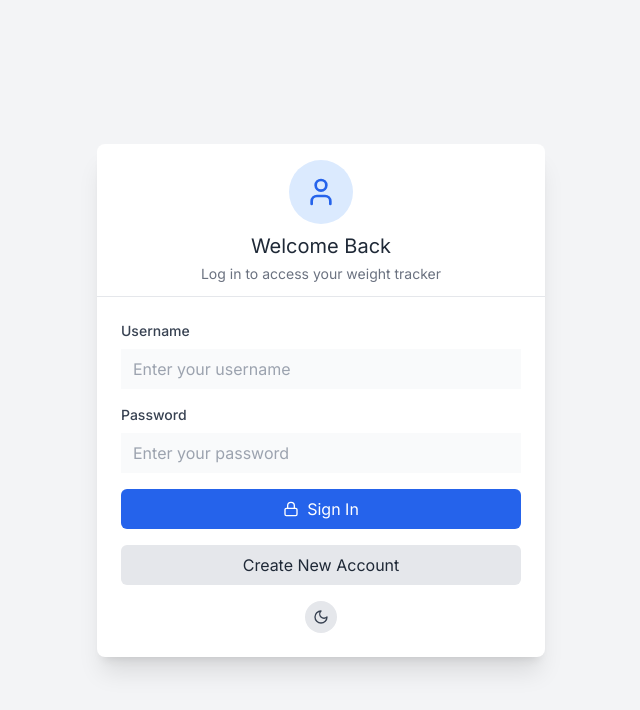
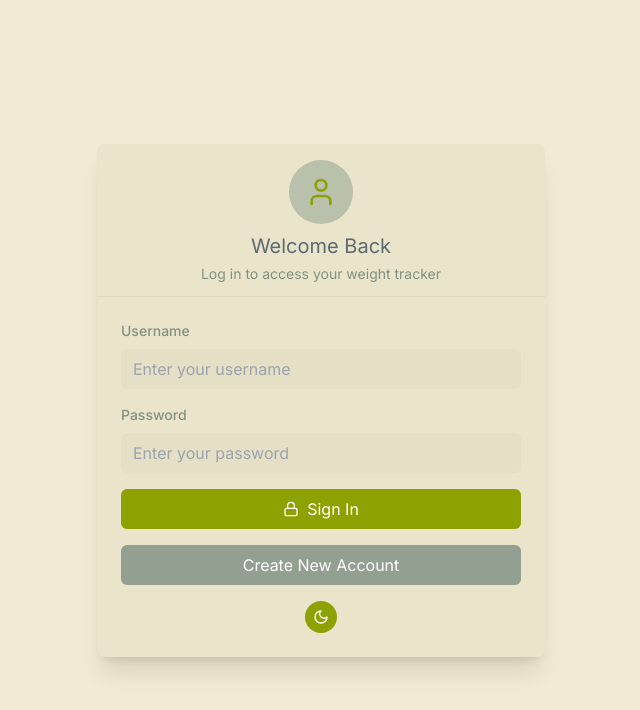
Before and after one commit to jack0z/weight-tracker, a Next.js app: page / in a window 1280 px wide. Shown: the top 710 px of the page, without its empty margins (319-959 px from the left). Built offline with nearby package versions, Linux system fonts and the light colour scheme.

Commit message:
light theme login screen change

```diff
--- a/components/Login.jsx
+++ b/components/Login.jsx
@@ -21,40 +21,54 @@ export default function Login({ onLogin, theme, toggleTheme }) {
     }
   };
 
+  // Define colors based on theme for consistency
+  const colors = {
+    bg: theme === 'dark' ? 'bg-[#2b2d31]' : 'bg-[#F3EAD3]',
+    cardBg: theme === 'dark' ? 'bg-[#313338]' : 'bg-[#EAE4CA]',
+    border: theme === 'dark' ? 'border-[#1e1f22]' : 'border-[#DDD8BE]',
+    text: theme === 'dark' ? 'text-[#e3e5e8]' : 'text-[#5C6A72]',
+    textMuted: theme === 'dark' ? 'text-[#b5bac1]' : 'text-[#829181]',
+    buttonBgPrimary: theme === 'dark' ? 'bg-[#5865f2] hover:bg-[#4752c4]' : 'bg-[#8DA101] hover:bg-[#798901]',
+    buttonBgSecondary: theme === 'dark' ? 'bg-[#4f545c] hover:bg-[#5d6269]' : 'bg-[#939F91] hover:bg-[#8A948C]',
+    inputBg: theme === 'dark' ? 'bg-[#1e1f22]' : 'bg-[#E5DFC5]',
+    iconBg: theme === 'dark' ? 'bg-[#404249]' : 'bg-[#B9C0AB]',
+    iconColor: theme === 'dark' ? 'text-[#5865f2]' : 'text-[#8DA101]',
+  };
+
   return (
-    <div className={`min-h-screen ${theme === 'dark' ? 'bg-[#2b2d31]' : 'bg-gray-100'} flex items-center justify-center p-4`}>
-      <Card className={`w-full max-w-md ${theme === 'dark' ? 'bg-[#313338] border-[#1e1f22]' : 'bg-white border-gray-200'} shadow-xl rounded-lg overflow-hidden`}>
-        <CardHeader className={`border-b ${theme === 'dark' ? 'border-[#1e1f22]' : 'border-gray-200'} pb-3 pt-4 flex flex-col items-center`}>
-          <div className="w-16 h-16 rounded-full bg-blue-100 dark:bg-blue-900 flex items-center justify-center mb-2">
-            <User className={`h-8 w-8 ${theme === 'dark' ? 'text-[#5865f2]' : 'text-blue-600'}`} />
+    <div className={`min-h-screen ${colors.bg} flex items-center justify-center p-4`}>
+      <Card className={`w-full max-w-md ${colors.cardBg} ${colors.border} shadow-xl rounded-lg overflow-hidden`}>
+        <CardHeader className={`border-b ${colors.border} pb-3 pt-4 flex flex-col items-center`}>
+          <div className={`w-16 h-16 rounded-full ${colors.iconBg} flex items-center justify-center mb-2`}>
+            <User className={`h-8 w-8 ${colors.iconColor}`} />
           </div>
-          <CardTitle className={`${theme === 'dark' ? 'text-[#f2f3f5]' : 'text-gray-800'} text-xl`}>
+          <CardTitle className={`${colors.text} text-xl`}>
             {registering ? 'Create Account' : 'Welcome Back'}
           </CardTitle>
-          <p className={`text-sm ${theme === 'dark' ? 'text-[#b5bac1]' : 'text-gray-500'} mt-1`}>
+          <p className={`text-sm ${colors.textMuted} mt-1`}>
             {registering ? 'Register a new account' : 'Log in to access your weight tracker'}
           </p>
         </CardHeader>
         <CardContent className="py-6 px-6">
           <div className="space-y-4">
             <div className="flex flex-col">
-              <label className={`block text-sm font-medium ${theme === 'dark' ? 'text-[#b5bac1]' : 'text-gray-700'} mb-2`}>Username</label>
+              <label className={`block text-sm font-medium ${colors.textMuted} mb-2`}>Username</label>
               <Input
                 value={username}
                 onChange={e => setUsername(e.target.value)}
                 type="text"
                 placeholder="Enter your username"
-                className={`${theme === 'dark' ? 'bg-[#1e1f22] border-[#1e1f22] text-[#e3e5e8]' : 'bg-gray-50 border-gray-200 text-gray-900'} h-10 pl-3 w-full`}
+                className={`${colors.inputBg} border-0 h-10 pl-3 w-full ${colors.text} rounded-md`}
               />
             </div>
             <div className="flex flex-col">
-              <label className={`block text-sm font-medium ${theme === 'dark' ? 'text-[#b5bac1]' : 'text-gray-700'} mb-2`}>Password</label>
+              <label className={`block text-sm font-medium ${colors.textMuted} mb-2`}>Password</label>
               <Input
                 value={password}
                 onChange={e => setPassword(e.target.value)}
                 type="password"
                 placeholder="Enter your password"
-                className={`${theme === 'dark' ? 'bg-[#1e1f22] border-[#1e1f22] text-[#e3e5e8]' : 'bg-gray-50 border-gray-200 text-gray-900'} h-10 pl-3 w-full`}
+                className={`${colors.inputBg} border-0 h-10 pl-3 w-full ${colors.text} rounded-md`}
                 onKeyDown={e => {
                   if (e.key === 'Enter') {
                     handleSubmit();
@@ -64,7 +78,7 @@ export default function Login({ onLogin, theme, toggleTheme }) {
             </div>
             <button
               onClick={handleSubmit}
-              className={`w-full mt-2 py-2 ${theme === 'dark' ? 'bg-[#5865f2] hover:bg-[#4752c4]' : 'bg-blue-600 hover:bg-blue-700'} text-white rounded-md flex items-center justify-center`}
+              className={`w-full mt-2 py-2 ${colors.buttonBgPrimary} text-white rounded-md flex items-center justify-center`}
             >
               {registering ? (
                 <>
@@ -83,20 +97,20 @@ export default function Login({ onLogin, theme, toggleTheme }) {
                 setRegistering(!registering);
                 setPassword("");
               }}
-              className={`w-full mt-2 py-2 ${theme === 'dark' ? 'bg-[#404249] hover:bg-[#4752c4]' : 'bg-gray-200 hover:bg-gray-300'} ${theme === 'dark' ? 'text-white' : 'text-gray-800'} rounded-md`}
+              className={`w-full mt-2 py-2 ${colors.buttonBgSecondary} text-white rounded-md`}
             >
               {registering ? 'Back to Login' : 'Create New Account'}
             </button>
             <div className="text-center mt-4">
               <button
                 onClick={toggleTheme}
-                className={`p-2 rounded-full ${theme === 'dark' ? 'bg-[#404249] hover:bg-[#4752c4]' : 'bg-gray-200 hover:bg-gray-300'}`}
+                className={`p-2 rounded-full ${theme === 'dark' ? colors.buttonBgSecondary : 'bg-[#8DA101] hover:bg-[#798901]'}`}
                 title="Toggle theme"
               >
                 {theme === 'dark' ? (
                   <Sun className="h-4 w-4 text-white" />
                 ) : (
-                  <Moon className="h-4 w-4 text-gray-700" />
+                  <Moon className="h-4 w-4 text-white" />
                 )}
               </button>
             </div>
```
